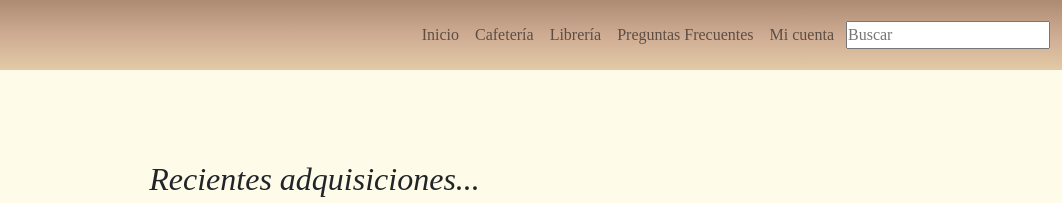
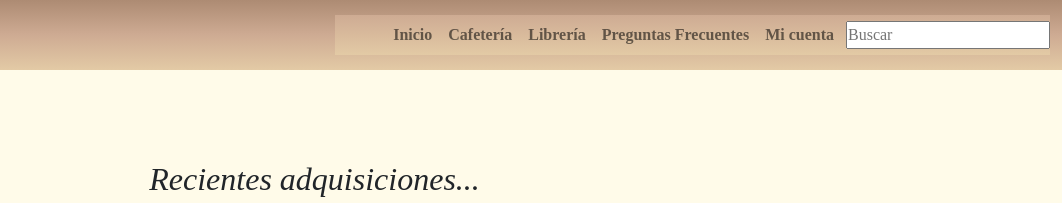
Before and after one commit to martina-beauvais/evermore-demo, a plain HTML site: page index.html in a window 1280 px wide. Shown: the top 203 px of the page, 218-1280 px from the left. Drawn offline with nearby package versions, Linux system fonts and the light colour scheme.

Commit message:
Corrección del navbar hecha

```diff
--- a/css/archivos.css
+++ b/css/archivos.css
@@ -13,17 +13,12 @@ font-family: 'BIZ UDPMincho', serif;
     justify-content: space-between;
 
     background-image: linear-gradient(#AD8B73, #CEAB93, #E3CAA5);
-    display: flex;
-    flex-direction: row;
-    padding: top;
-    justify-content: space-between;
-    align-items: center;
-
-
-    top: 0;
-
 }
-
+#navbar{
+    background-image: linear-gradient(#CEAB93, #E3CAA5);
+    padding-left: 50px;
+    font-weight: bolder;
+}
 .header__logo{
     height: 60px;
     width: 60px;
```
Also changed, not shown: index.html (+3 -9 lines).
